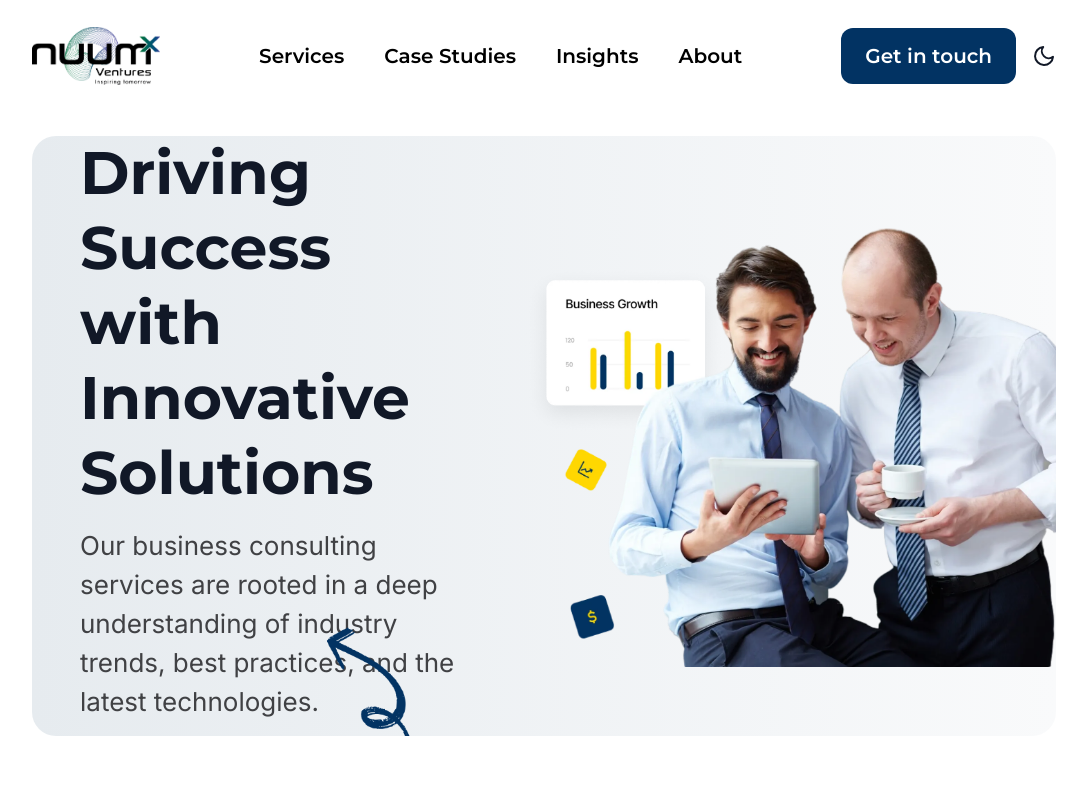
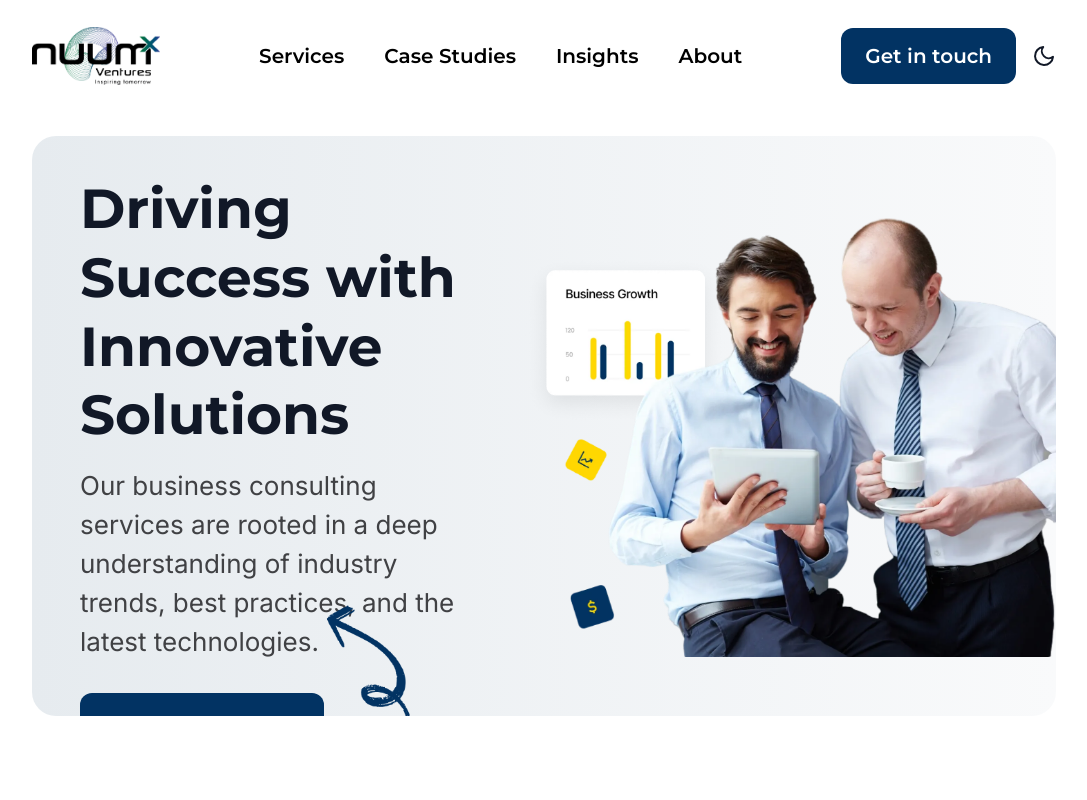
Before and after one commit to ayush969696/Demo-Website, a React (Vite) app: page / in a window 1280 px wide. Shown: the top 800 px of the page, without its empty margins (96-1183 px from the left). Built offline with nearby package versions, Linux system fonts and the light colour scheme.

Commit message:
Adding Dark mode

```diff
--- a/src/components/HeroSection.jsx
+++ b/src/components/HeroSection.jsx
@@ -9,7 +9,7 @@ function HeroSection() {
 
   return (
     <section
-      className={`mx-4 md:mx-32 my-8 md:rounded-3xl rounded-lg overflow-hidden md:h-[600px] relative transition-colors duration-300 ${
+      className={`mx-4 md:mx-32 my-8 md:rounded-3xl rounded-lg overflow-hidden md:h-[580px] relative transition-colors duration-300 ${
         darkMode
           ? "bg-gradient-to-r from-[#010d19] to-gray-600"
           : "bg-gradient-to-r from-[#e6ebef] to-gray-50"
@@ -19,7 +19,7 @@ function HeroSection() {
         {/* Left Section for Text */}
         <div className="w-full md:w-1/2 px-6 md:px-12 pt-12 md:pt-20 text-center md:text-left">
           <h1
-            className={`text-[32px] md:text-[60px] font-bold leading-tight transition-colors duration-300 ${
+            className={`text-[32px] md:text-[55px] font-bold leading-tight transition-colors duration-300 ${
               darkMode ? "text-white" : "text-gray-900"
             }`}
           >
```
